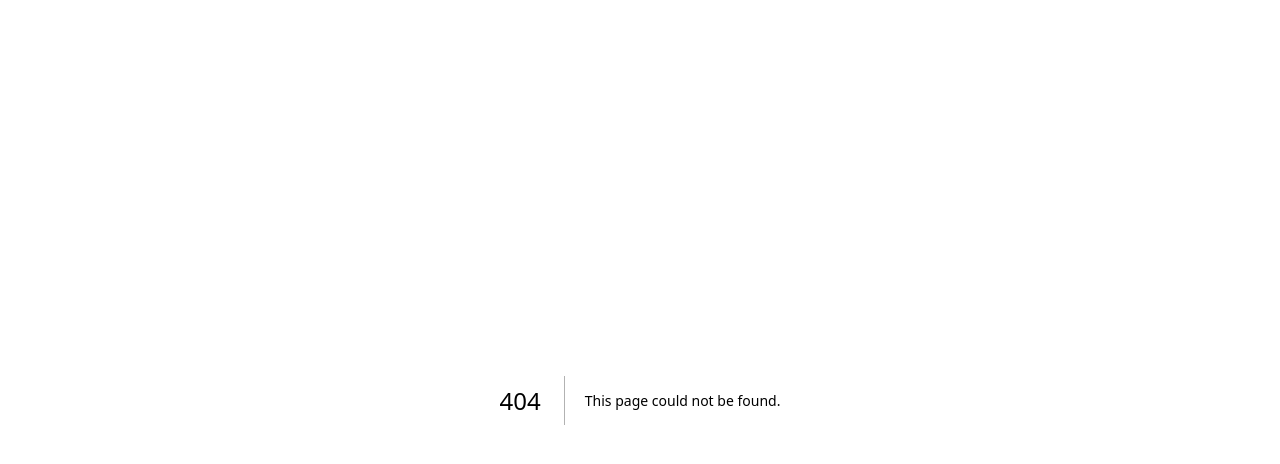
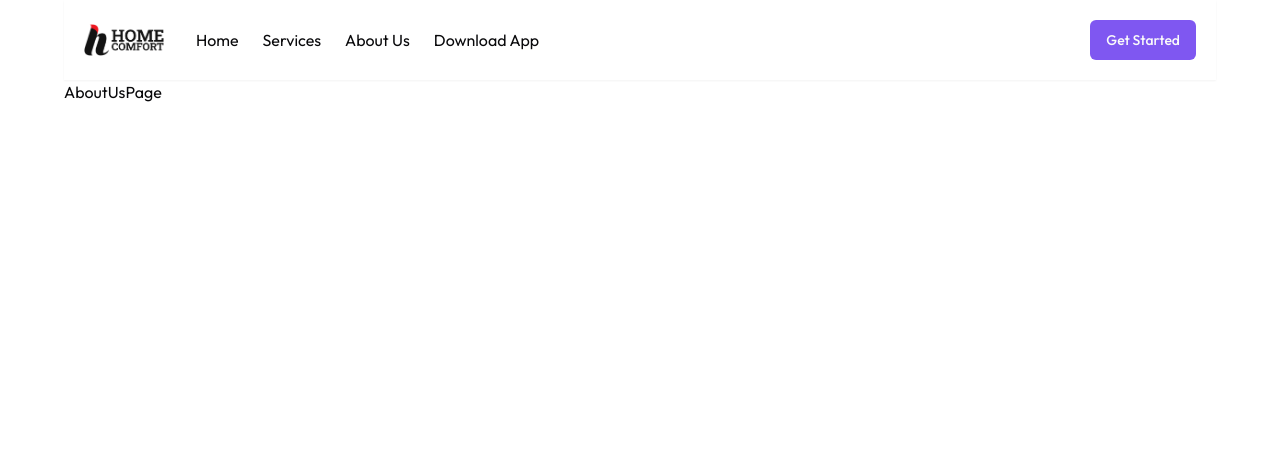
Before and after one commit to rajugorai810/Cleaning-web, a Next.js app: page /about-us in a window 1280 px wide. Before the commit this address had no page. Shown: the top 464 px of the page. Built offline with nearby package versions, Linux system fonts and the light colour scheme; no server answers.

Commit message:
few changes

```diff
--- /dev/null
+++ b/app/(routes)/about-us/page.jsx
@@ -0,0 +1,9 @@
+import React from 'react'
+
+const AboutUsPage = () => {
+  return (
+    <div>AboutUsPage</div>
+  )
+}
+
+export default AboutUsPage;
--- a/app/(routes)/details/_components/BusinessDiscription.jsx
+++ b/app/(routes)/details/_components/BusinessDiscription.jsx
@@ -6,6 +6,11 @@ const BusinessDiscription = ({business}) => {
     <div>
         <h2 className='font-bold text-[25px] '>Description</h2>
         <p className='mt-4 text-lg text-gray-600'>{business?.about}</p>
+        {/* <h3>
+          {business?.description?.text}
+        </h3> */}
+
+
 
         <h2 className='font-bold text-[25px] mt-8'>Gallary</h2>
         <div className='grid grid-cols-2 md:grid-cols-3 lg:grid-cols-4 gap-5 mt-5'>
--- /dev/null
+++ b/app/(routes)/download-app/page.jsx
@@ -0,0 +1,9 @@
+import React from 'react'
+
+const DownloadAppPage = () => {
+  return (
+    <div>DownloadAppPage</div>
+  )
+}
+
+export default DownloadAppPage;
--- a/app/(routes)/layout.jsx
+++ b/app/(routes)/layout.jsx
@@ -4,6 +4,7 @@ import Header from '../_components/Header'
 const layout = ({children}) => {
   return (
     <div>
+
         <Header/>
         {children}
     </div>
--- a/app/(routes)/mybooking/page.jsx
+++ b/app/(routes)/mybooking/page.jsx
@@ -40,10 +40,10 @@ const MyBooking = () => {
       <h2 className='font-bold text-[20px] my-2'>My Bookings</h2>
       <Tabs defaultValue="account" className="w-full">
         <TabsList className='w-full justify-start'>
-          <TabsTrigger value="booked">Booked</TabsTrigger>
+          <TabsTrigger value="booked" >Booked</TabsTrigger>
           <TabsTrigger value="completed">Completed</TabsTrigger>
         </TabsList>
-        <TabsContent value="booked">
+        <TabsContent value="booked" >
           <BookingHistory bookingHistory ={filterData('booked')}/>
         </TabsContent>
         <TabsContent value="completed">
--- a/app/(routes)/page.js
+++ b/app/(routes)/page.js
@@ -45,7 +45,7 @@ const getAllBusinessList = ()=>{
       <Hero/>
 
       <CategoryList categoryList={categoryList}/>
-      <BusinessList businessList={businessList} title={"Popular Businesses"}/>
+      <BusinessList businessList={businessList} title={"Popular Businesses"} seeAll={true} limit={true}/>
     </div>
   );
 }
--- a/app/(routes)/search/[category]/page.jsx
+++ b/app/(routes)/search/[category]/page.jsx
@@ -14,13 +14,13 @@ const BusinessByCategory = ({params}) => {
 
   const getBusinessList =()=>{
     GlobalApi.getBusinessByCategory(params.category).then(resp=>{
-      console.log(resp);
+      // console.log(resp);
       setBusinessList(resp?.businessLists);
     })
   }
   return (
     <div>
-      <BusinessList title={params.category} businessList={businessList}/>
+      <BusinessList title={params.category} businessList={businessList} seeAll={false} limit={false}/>
     </div>
   )
 }
--- a/app/_components/BusinessList.jsx
+++ b/app/_components/BusinessList.jsx
@@ -3,14 +3,17 @@ import Image from 'next/image'
 import Link from 'next/link'
 import React from 'react'
 
-const BusinessList = ({businessList, title}) => {
+const BusinessList = ({businessList, title, seeAll, limit}) => {
   return (
     <div className='mt-5'>
-        <h2 className='font-bold text-[22px]'>{title}</h2>
+        <div className='flex justify-between'>
+            <h2 className='font-bold text-[22px]'>{title}</h2>
+            {seeAll&&<Link href={'/search/Cleaning'}> <h2>See All</h2></Link>}
+        </div>
 
         <div className='grid grid-cols-2 md:grid-cols-3 lg:grid-cols-4 mt-5 gap-6'>
             {businessList.length >0 ?
-            businessList.map((business, index)=>(
+            businessList.map((business, index)=>(limit?index<=7:true)&&(
                 <Link href={'/details/'+business.id} key={index} className='shadow-md rounded-sm hover:shadow-lg hover:shadow-purple-500 transition-all ease-linear cursor-pointer hover:scale-105'>
                     <Image src={business?.images[0]?.url} alt='image' width={500} height={200} className='h-[150px] md:h-[250px] object-cover rounded-lg'/>
                     <div className='flex flex-col items-baseline p-3 gap-1'>
--- a/app/_components/CategoryList.jsx
+++ b/app/_components/CategoryList.jsx
@@ -1,14 +1,32 @@
+"use client"
 import Image from 'next/image'
 import Link from 'next/link'
-import React from 'react'
+import React, { useEffect, useState } from 'react'
 
 const CategoryList = ({categoryList}) => {
+
+  const [seeAll , setSeeAll] = useState(false);
+
+  useEffect(()=>{
+    categoryList&&categoryList.length>5&&setSeeAll(true);
+    // categoryList&&categoryList.length<5&&setSeeAll(false);
+
+  },[]);
   return (
+    <div>
+      <div className='flex justify-end'>
+        {seeAll&&categoryList.length>0&&
+        <Link href={'/search/Cleaning'}>
+        <h2>See All</h2>
+        </Link>}
+      </div>
     <div className='mx-4 md:mx-22 lg:mx-52 grid grid-cols-3 md:grid-cols-4 lg:grid-cols-6 gap-4'>
+
+
 
       {/* condition for skeleton effect : while categoryList have 0 value, show skeleton effect */}
 
-      {categoryList.length >0 ? categoryList.map((category, index)=>(
+      {categoryList.length >0 ? categoryList.map((category, index)=>index<=5&&(
         <Link href={'/search/'+category.name}  key={index} className='flex flex-col items-center justify-center gap-2
         bg-purple-50 p-5 rounded-md cursor-pointer hover:scale-110 transition-all ease-in-out'>
             <Image src={category.icon.url} alt='icon' height={35} width={35}/>
@@ -26,6 +44,8 @@ const CategoryList = ({categoryList}) => {
 
 
       }
+
+    </div>
     </div>
   )
 }
--- a/app/_components/Header.jsx
+++ b/app/_components/Header.jsx
@@ -33,9 +33,9 @@ const Header = () => {
 
             <div className='md:flex items-center gap-6 hidden'>
                 <Link href={'/'}><h2 className='hover:scale-105 hover:text-primary cursor-pointer'>Home</h2></Link>
-                <Link href={'/'}><h2 className='hover:scale-105 hover:text-primary cursor-pointer'>Services</h2></Link>
-                <h2 className='hover:scale-105 hover:text-primary cursor-pointer'>About Us</h2>
-                <h2 className='hover:scale-105 hover:text-primary cursor-pointer'>Download App</h2>
+                <Link href={'/search/Cleaning'}><h2 className='hover:scale-105 hover:text-primary cursor-pointer'>Services</h2></Link>
+                <Link href={'/about-us'}><h2 className='hover:scale-105 hover:text-primary cursor-pointer'>About Us</h2></Link>
+                <Link href={'/download-app'}><h2 className='hover:scale-105 hover:text-primary cursor-pointer'>Download App</h2></Link>
             </div>
 
         </div>
--- a/app/_services/GlobalApi.js
+++ b/app/_services/GlobalApi.js
@@ -89,6 +89,9 @@ const getBusinessById = async (id)=>{
       images {
         url
       }
+      description {
+        html
+      }
     }
   }
   `
--- a/app/layout.js
+++ b/app/layout.js
@@ -17,7 +17,9 @@ export default function RootLayout({ children }) {
   return (
     <ClerkProvider>
     <html lang="en">
+
       <body className={inter.className}>
+      <link rel="icon" href="/favicon.ico" sizes="any"/>
         <div className="mx-6 md:mx-16">
         <Toaster />
           {children}
```
